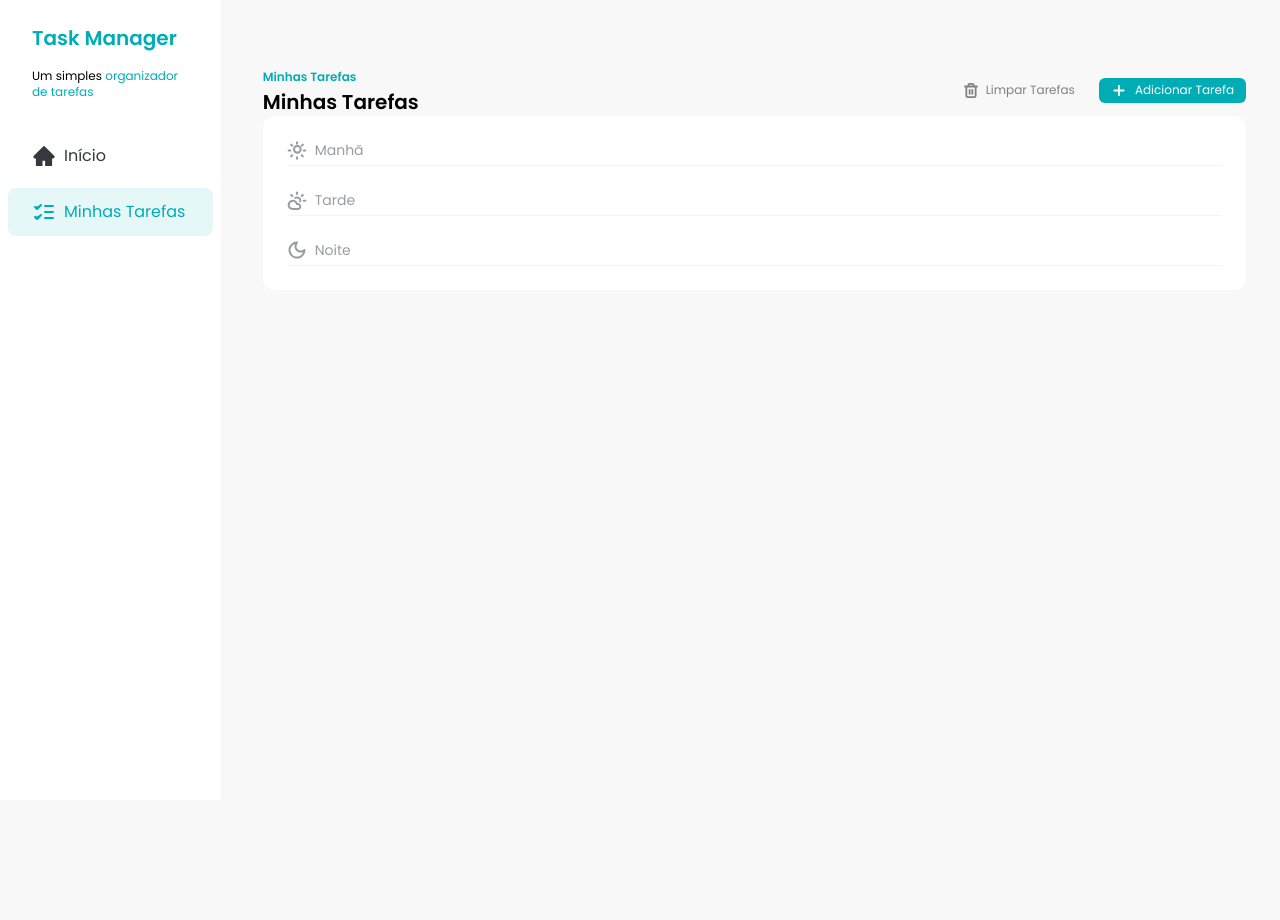
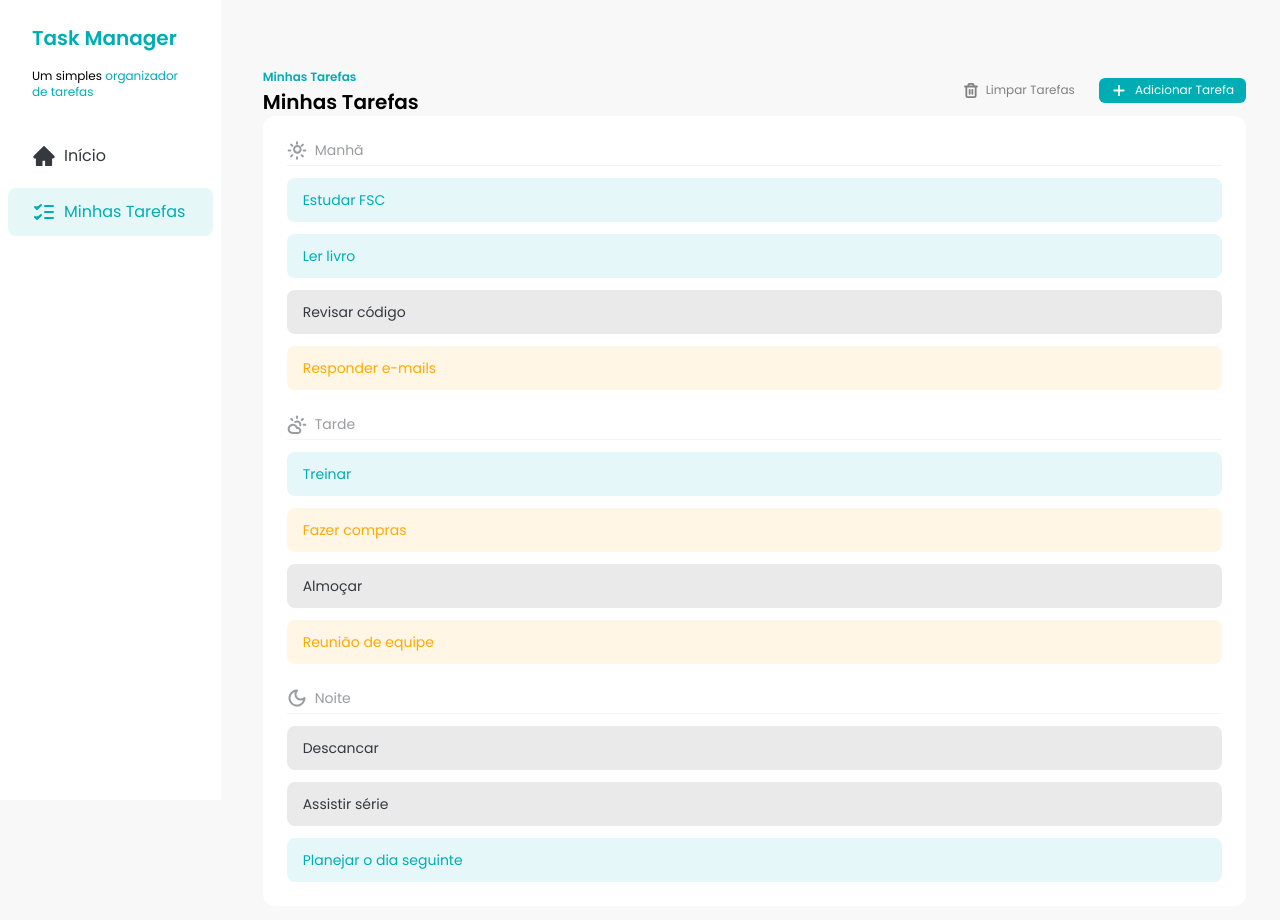
Before and after one commit to Allysonfreitas210695/Task_Manage, a React (Vite) app: page / in a window 1280 px wide. Shown: the top 920 px of the page. Before the commit the page ends 800 px from the top, so only its background shows below. Built offline with nearby package versions, Linux system fonts and the light colour scheme.

Commit message:
feat: ensure tasks listed on tasks components

```diff
--- /dev/null
+++ b/src/components/TaskItem.jsx
@@ -0,0 +1,16 @@
+const TaskItem = ({ task }) => {
+  const variantTaskColor = {
+    done: "bg-[#00ADB5]/10 text-[#00ADB5]",
+    in_progress: "bg-[#FFAA04]/10 text-[#FFAA04]",
+    not_started: "bg-[#35383E]/10 text-[#35383E]",
+  }
+  return (
+    <div
+      className={`flex items-center gap-2 rounded-lg px-4 py-3 text-sm ${variantTaskColor[task.status]}`}
+    >
+      {task.title}
+    </div>
+  )
+}
+
+export default TaskItem
--- a/src/components/Tasks.jsx
+++ b/src/components/Tasks.jsx
@@ -1,12 +1,24 @@
+import { useState } from "react"
+
 import Button from "./Button"
+import TasksSeparator from "./TasksSeparator"
+
+import { TASKS } from "../constants/tasks"
+
 import AddIcon from "../assets/icons/add.svg?react"
 import TrashIcon from "../assets/icons/trash.svg?react"
 import SunIcon from "../assets/icons/sun.svg?react"
 import MoonIcon from "../assets/icons/moon.svg?react"
 import CloudIcon from "../assets/icons/cloud-sun.svg?react"
-import TasksSeparator from "./TasksSeparator"
+import TaskItem from "./TaskItem"
 
 const Tasks = () => {
+  const [tasks] = useState(TASKS)
+
+  const morningTasks = tasks.filter((task) => task.time === "morning")
+  const afternoonTasks = tasks.filter((task) => task.time === "afternoon")
+  const eveningTasks = tasks.filter((task) => task.time === "evening")
+
   return (
     <div className="w-full px-[34px] py-16">
       <div className="flex w-full justify-between">
@@ -33,14 +45,23 @@ const Tasks = () => {
       <div className="rounded-xl bg-white p-6">
         <div className="space-y-3">
           <TasksSeparator title={"Manhã"} icon={<SunIcon />} />
+          {morningTasks.map((task) => (
+            <TaskItem key={task.id} task={task} />
+          ))}
         </div>
 
         <div className="my-6 space-y-3">
           <TasksSeparator title={"Tarde"} icon={<CloudIcon />} />
+          {afternoonTasks.map((task) => (
+            <TaskItem key={task.id} task={task} />
+          ))}
         </div>
 
         <div className="space-y-3">
           <TasksSeparator title={"Noite"} icon={<MoonIcon />} />
+          {eveningTasks.map((task) => (
+            <TaskItem key={task.id} task={task} />
+          ))}
         </div>
       </div>
     </div>
--- /dev/null
+++ b/src/constants/tasks.js
@@ -0,0 +1,79 @@
+export const TASKS = [
+  {
+    id: 1,
+    title: "Estudar FSC",
+    description: "Estudar boas práticas",
+    time: "morning",
+    status: "done",
+  },
+  {
+    id: 2,
+    title: "Ler livro",
+    description: "Estudar boas práticas",
+    time: "morning",
+    status: "done",
+  },
+  {
+    id: 3,
+    title: "Treinar",
+    description: "Treinar na Academia",
+    time: "afternoon",
+    status: "done",
+  },
+  {
+    id: 4,
+    title: "Fazer compras",
+    description: "Comprar os ingredientes do janta",
+    time: "afternoon",
+    status: "in_progress",
+  },
+  {
+    id: 5,
+    title: "Descancar",
+    description: "Comprar os ingredientes do janta",
+    time: "evening",
+    status: "not_started",
+  },
+  {
+    id: 6,
+    title: "Revisar código",
+    description: "Revisar pull requests do projeto",
+    time: "morning",
+    status: "not_started",
+  },
+  {
+    id: 7,
+    title: "Responder e-mails",
+    description: "Responder mensagens importantes",
+    time: "morning",
+    status: "in_progress",
+  },
+  {
+    id: 8,
+    title: "Almoçar",
+    description: "Fazer pausa para o almoço",
+    time: "afternoon",
+    status: "not_started",
+  },
+  {
+    id: 9,
+    title: "Reunião de equipe",
+    description: "Participar da reunião diária",
+    time: "afternoon",
+    status: "in_progress",
+  },
+  {
+    id: 10,
+    title: "Assistir série",
+    description: "Relaxar assistindo um episódio",
+    time: "evening",
+    status: "not_started",
+  },
+  {
+    id: 11,
+    title: "Planejar o dia seguinte",
+    description: "Organizar tarefas para amanhã",
+    time: "evening",
+    status: "done",
+  },
+]
--- a/vite.config.js
+++ b/vite.config.js
@@ -6,4 +6,7 @@ import svgr from "vite-plugin-svgr"
 // https://vite.dev/config/
 export default defineConfig({
   plugins: [react(), tailwindcss(), svgr()],
+  server: {
+    open: true,
+  },
 })
```
